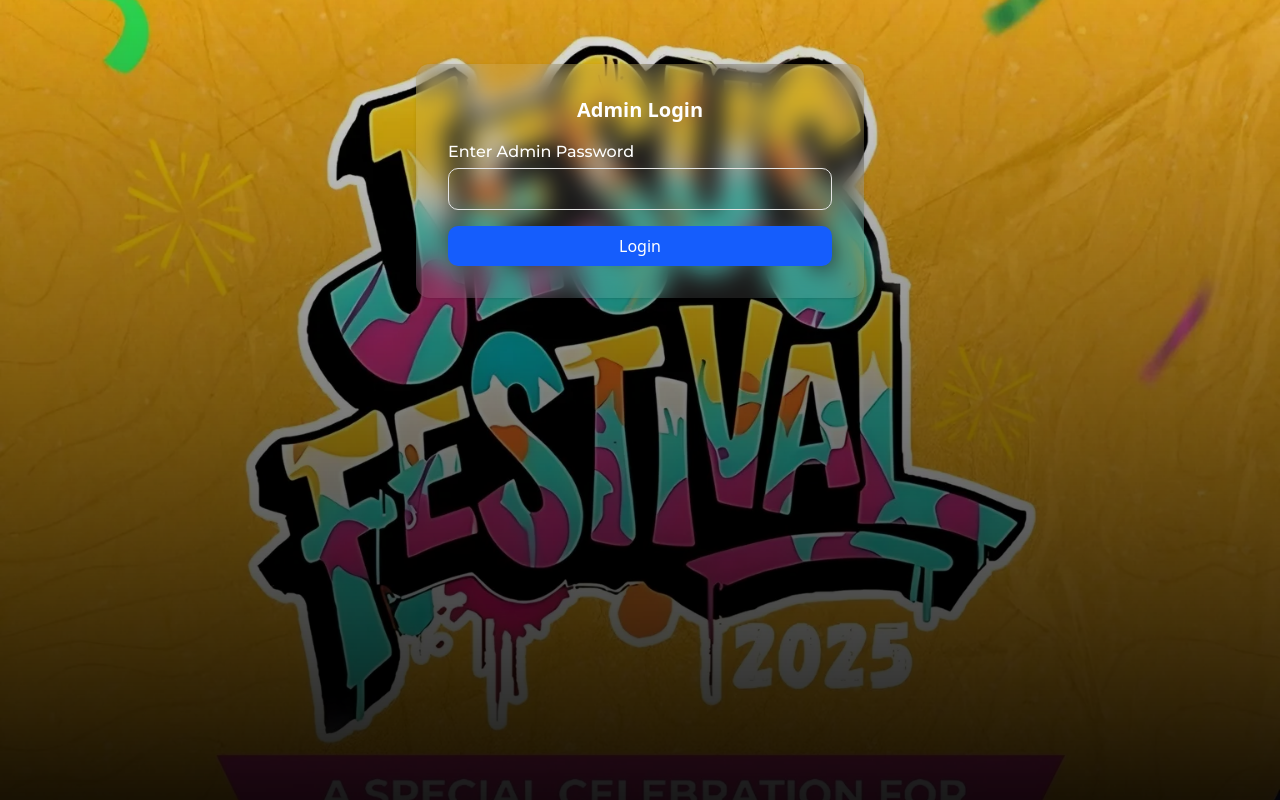
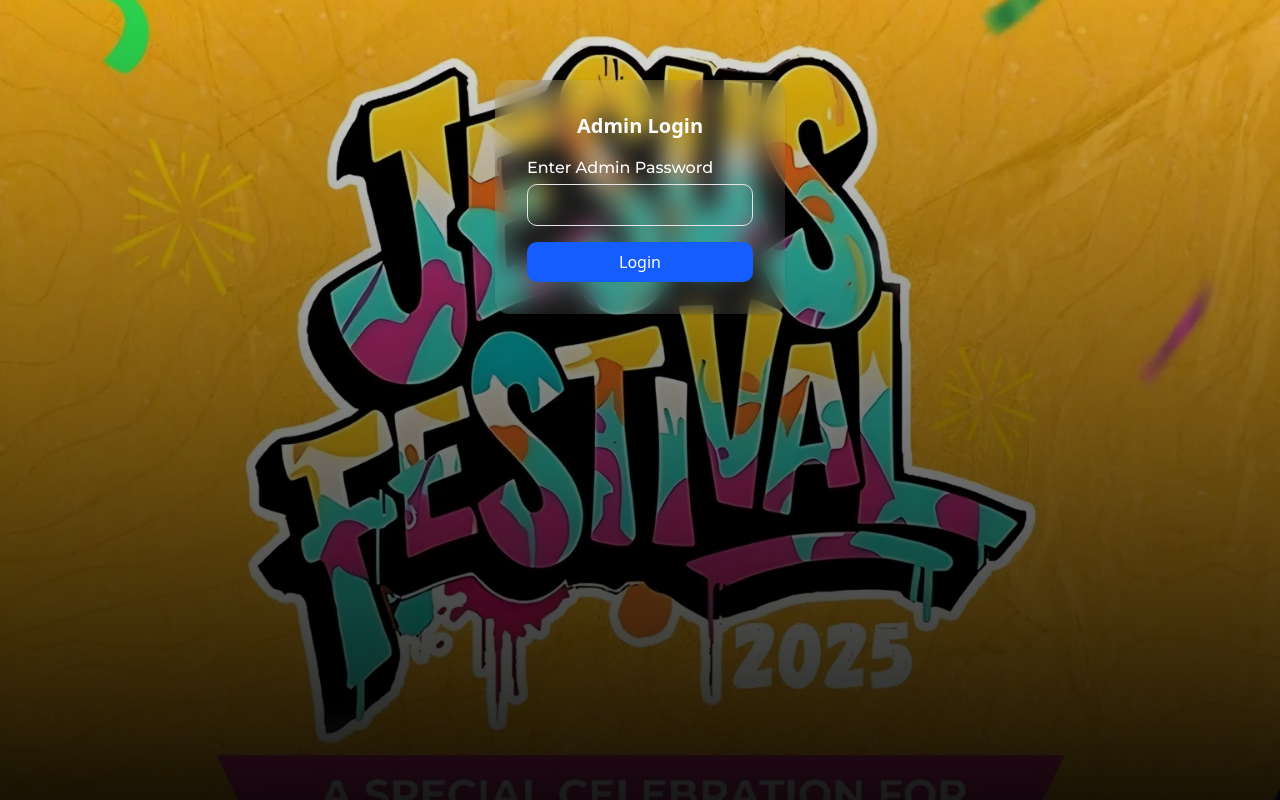
Before and after one commit to david-oj/jesus_festival, a React (Vite) app: page /login in a window 1280 px wide. Built offline with nearby package versions, Linux system fonts and the light colour scheme; no server answers.

Commit message:
feat(auth): secure admin login with hashed password verification

```diff
--- a/package.json
+++ b/package.json
@@ -18,6 +18,7 @@
     "clsx": "^2.1.1",
     "dompurify": "^3.2.6",
     "file-saver": "^2.0.5",
+    "js-sha256": "^0.11.1",
     "jspdf": "^3.0.1",
     "jspdf-autotable": "^5.0.2",
     "lucide-react": "^0.510.0",
--- a/src/App.tsx
+++ b/src/App.tsx
@@ -4,7 +4,7 @@ function App() {
   return (
     <div className="flex bg-[url('./assets/images/jesus_festival.webp')] bg-[center_20%] bg-no-repeat bg-cover bg-fixed bg-[#D6971F] min-h-screen flex-col w-full relative">
       <div className=" bg-gradient-to-t from-black/90 to-black/10 absolute inset-0" />
-      <main className="flex-grow">
+      <main className="flex-grow max-w-[1536px] mx-auto">
         <Outlet />
       </main>
     </div>
--- a/src/pages/Dashboard.tsx
+++ b/src/pages/Dashboard.tsx
@@ -54,7 +54,7 @@ const Dashboard = () => {
   }, []);
 
   return (
-    <section className="relative grid sm:grid-cols-[auto_1fr] h-full w-full gap-3 p-2">
+    <section className=" relative grid sm:grid-cols-[auto_1fr] h-full w-full gap-3 p-2">
       {/* <div className=" bg-gradient-to-t from-black/0 to-black/10 absolute inset-0" /> */}
       {/* Navigation Sidebar */}
       <div
@@ -82,13 +82,13 @@ const Dashboard = () => {
         </nav>
       </div>
 
-      <div className="bg-white/10 min-w-full rounded-xl backdrop-blur-md max-md:py-14 md:p-8 p-4 ">
+      <div className="bg-white/10 min-w-full min-h-screen rounded-xl backdrop-blur-md max-md:py-14 md:p-8 p-4 ">
         <div className="flex justify-between bg relative">
           <h3 className="">Dashboard</h3>
           <div className="group">
             <button className="hover:cursor-pointer">Download</button>
 
-            <div className="hidden group-hover:flex max-sm:group-focus-within:flex  flex-col transition-all duration-300 overflow-hidden absolute top-7 right-0  backdrop-blur-md rounded-xl border border-white/30">
+            <div className="hidden sm:group-hover:flex max-sm:group-focus-within:flex  flex-col transition-all duration-300 overflow-hidden absolute top-7 right-0  backdrop-blur-md rounded-xl border border-white/30">
               <button
                 onClick={() => exportToPdf(students)}
                 className="bg-white/10 text-white px-3 py-2 rounded hover:bg-blue-700 active:bg-blue-700 transition"
--- a/src/pages/Home.tsx
+++ b/src/pages/Home.tsx
@@ -59,7 +59,7 @@ const Home = () => {
   ];
 
   return (
-    <section className="max-w-[1536px] mx-auto">
+    <section className="">
       <div className="md:p-10 p-4">
         <div className="flex pb-4 justify-between max-lg:flex-col items-center gap-4">
           <h2 className="text-white text-center md:text-2xl text-lg font-bold font-montserrat">
--- a/src/pages/Login.tsx
+++ b/src/pages/Login.tsx
@@ -4,6 +4,7 @@ import { yupResolver } from "@hookform/resolvers/yup";
 import * as yup from "yup";
 import DOMPurify from "dompurify";
 import { AUTH_TOKEN_KEY } from "@/hooks/useAuthGuard";
+import { sha256 } from "js-sha256";
 
 interface LoginFormInputs {
   password: string;
@@ -19,7 +20,7 @@ const schema = yup
   })
   .required();
 
- const Login = ()=> {
+const Login = () => {
   const [searchParams] = useSearchParams();
   const navigate = useNavigate();
   const from = searchParams.get("from") || "/dashboard";
@@ -34,7 +35,9 @@ const schema = yup
 
   const onSubmit = (data: LoginFormInputs) => {
     const pwd = DOMPurify.sanitize(data.password);
-    if (pwd === "admin256") {
+    const hash = sha256(pwd);
+
+    if (hash === import.meta.env.VITE_ADMIN_PASSWORD_HASH) {
       localStorage.setItem(AUTH_TOKEN_KEY, Date.now().toString());
       navigate(from, { replace: true });
     } else {
@@ -43,7 +46,8 @@ const schema = yup
   };
 
   return (
-    <section className="max-w-md mx-auto p-8 mt-16 bg-white/10 backdrop-blur-md rounded-xl shadow">
+    <section className="mx-4 mt-20 ">
+      <div className="max-w-md mx-auto p-8  bg-white/10 backdrop-blur-md rounded-xl shadow">
         <h2 className="text-xl font-semibold mb-4 text-center">Admin Login</h2>
         <form onSubmit={handleSubmit(onSubmit)} className="space-y-4">
           <div>
@@ -71,9 +75,9 @@ const schema = yup
             {isSubmitting ? "Logging in..." : "Login"}
           </button>
         </form>
-
+      </div>
     </section>
   );
-}
+};
 
 export default Login;
```
Also changed, not shown: 1 other file (tests, documents, lock files or other folders). Lines whose indentation alone changed are shown as unchanged.
